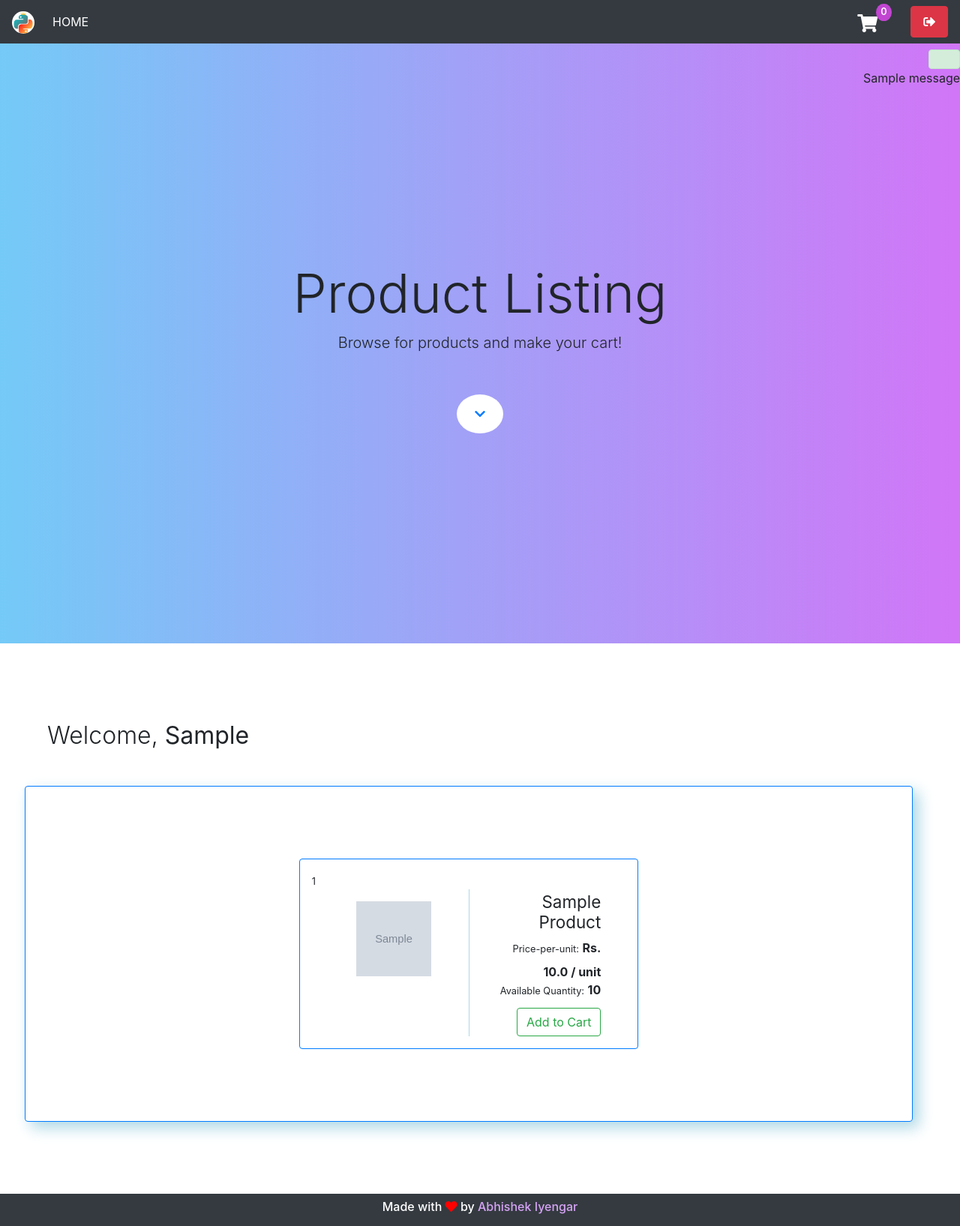
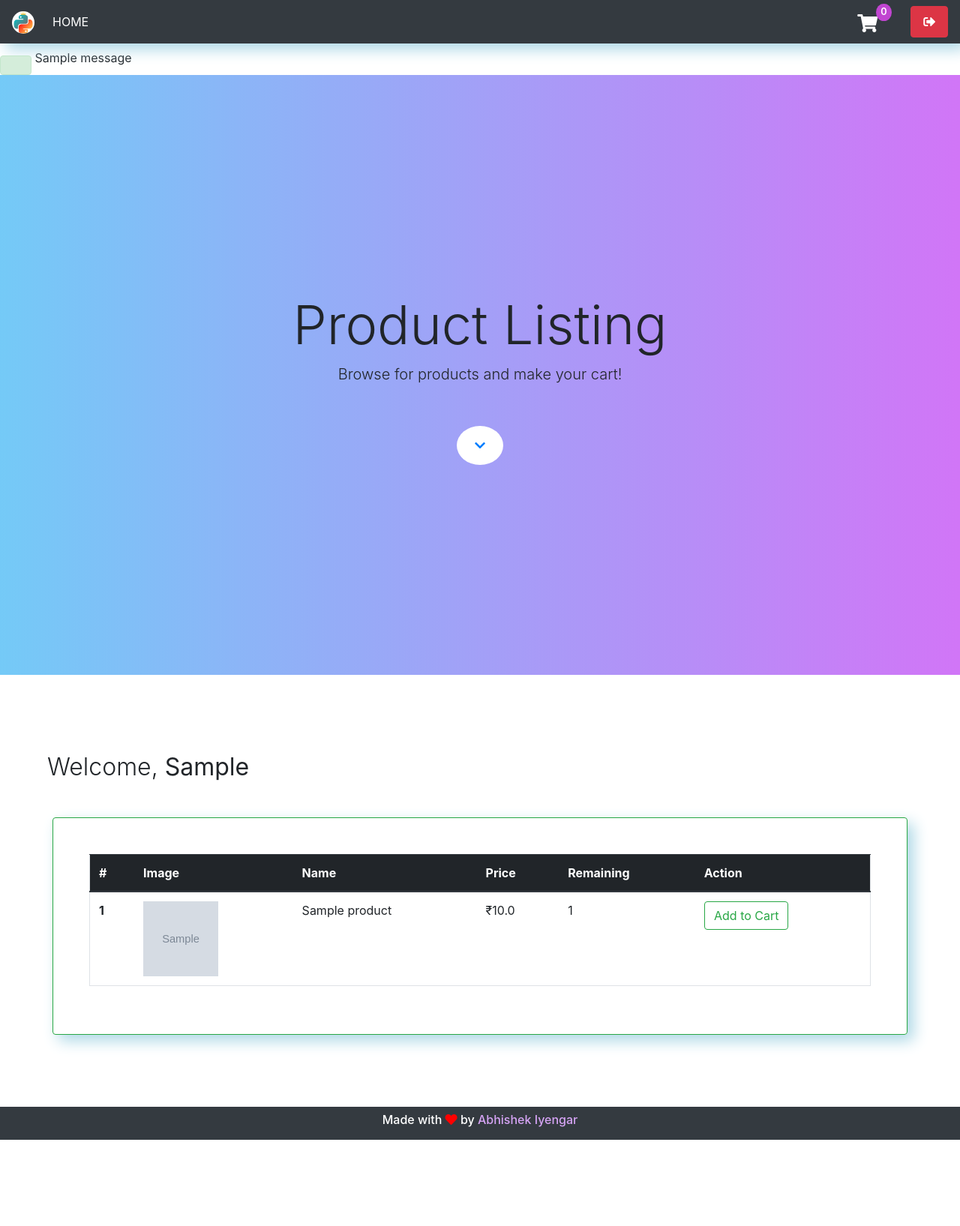
Before and after one commit to tinshade/KonsulteraIntern, a Django app: page /inventory/listing/ in a window 1280 px wide. Shown: the whole page at 75% size. After the commit the page ends 1520 px from the top, so only its background shows below. Run offline with Django 3.2, Linux system fonts and the light colour scheme; a user stored in the database is signed in; tables that the repository leaves empty hold one stand-in row (values such as "Sample post"); grey boxes marked "Sample" are stand-in pictures; one stand-in notice (Sample message) is shown; data that the repository does not hold is empty; some libraries are stand-ins or nearby versions.

Commit message:
Almost Done

```diff
--- a/cart/urls.py
+++ b/cart/urls.py
@@ -7,5 +7,6 @@ urlpatterns = [
     path('', views.cart, name="cart"),
     path('checkout/', views.checkout, name="checkout"),
     path('update_item/', views.update_item, name="update_item"),
+    path('remove_item/', views.remove_item, name="remove_item"),
     path('get_items/', views.get_items, name="get_items"),
 ]+ static(settings.MEDIA_URL, document_root = settings.MEDIA_ROOT)
--- a/cart/views.py
+++ b/cart/views.py
@@ -39,8 +39,35 @@ def get_items(request):
     orderItem = OrderItem.objects.filter(ordered_by=order)
     items_in_cart = ""
     for each in orderItem:
-        items_in_cart+=str(each)
+        items_in_cart+=(str(each.product.pk)+"_")
     return JsonResponse({"cart_items":order.get_cart_items, "items": items_in_cart}, safe=False)
+
+
+#Delete Items in Cart
+@login_required
+def remove_item(request):
+    data = json.loads(request.body)
+    productId = data['productId']
+    response = {"dataFor":productId, "orderQty": None, "availableQty": None, "newTotal": None}
+    customer = request.user
+    product = Products.objects.get(pk=productId)
+    order, created = Cart.objects.get_or_create(customer=customer, order_status=False)
+    orderItem, created = OrderItem.objects.get_or_create(ordered_by=order, product = product)
+    product.product_quantity = (product.product_quantity + orderItem.quantity)
+    product.save()
+    orderItem.delete()
+    response['orderQty'] = -1
+    response['availableQty'] = product.product_quantity
+    response['newTotal'] = float(orderItem.get_total)
+
+    context = {
+        "response": response,
+        "cart_items":order.get_cart_items,
+        "grand_total": float(order.get_grand_total)
+    }
+    return JsonResponse(context, safe=False)
+
+
 
 #Update Items in Cart
 @login_required
@@ -48,40 +75,48 @@ def update_item(request):
     data = json.loads(request.body)
     productId = data['productId']
     action = data['action']
-
-    orderItemStatus = {"status": None, "reason":""}
-    productInvStatus = {"status": None, "reason":""}
-
+    value = int(data['value'])
+    response = {"dataFor":productId, "orderQty": None, "availableQty": None, "newTotal": None}
     customer = request.user
     product = Products.objects.get(pk=productId)
     order, created = Cart.objects.get_or_create(customer=customer, order_status=False)
     orderItem, created = OrderItem.objects.get_or_create(ordered_by=order, product = product)
 
     if action == 'add':
-        orderItem.quantity = (orderItem.quantity + 1)
+        orderItem.quantity = (orderItem.quantity)
         product.product_quantity = (product.product_quantity - 1)
-    elif action == 'remove':
-        orderItem.quantity = (orderItem.quantity - 1)
-        product.product_quantity = (product.product_quantity + 1)
+        product.save()
+        orderItem.save()
+        response['orderQty'] = orderItem.quantity
+        response['availableQty'] = product.product_quantity
+    elif action == 'custom':
+        #User chose to reduce items
+        if orderItem.quantity>value and value >= 0:
+            difference =  orderItem.quantity-value
+            orderItem.quantity = (orderItem.quantity - (difference))
+            product.product_remaining = (product.product_remaining + (difference))
+            product.save()
+            orderItem.save()
+            response['orderQty'] = orderItem.quantity
+            response['availableQty'] = product.product_remaining
+            response['newTotal'] = float(orderItem.get_total)
+        #User chose to add items
+        elif orderItem.quantity<value:
+            difference =  value-orderItem.quantity
+            orderItem.quantity = (orderItem.quantity + (difference))
+            product.product_remaining = (product.product_remaining - (difference))
+            product.save()
+            orderItem.save()
+            response['orderQty'] = orderItem.quantity
+            response['availableQty'] = product.product_remaining
+            response['newTotal'] = float(orderItem.get_total)
+        else:
+            pass
     else:
-        orderItem.quantity = (orderItem.quantity + 1)
-        product.product_quantity = (product.product_quantity - 1)
-
-    product.save()
-    orderItem.save()
-    if orderItem.quantity <= 0:
-        orderItem.delete()
-        orderItemStatus['status']:False
-        orderItemStatus['reason']:"Selected quantity reached zero."
-
-    if product.product_quantity <= 0:
-        productInvStatus['status']:False
-        productInvStatus['reason']:"Inventory has ran out of items."
-
-
+        pass
     context = {
-        "orderItemStatus": orderItemStatus,
-        "productInvStatus": productInvStatus,
-        "cart_items":order.get_cart_items
+        "response": response,
+        "cart_items":order.get_cart_items,
+        "grand_total": float(order.get_grand_total)
     }
     return JsonResponse(context, safe=False)
--- a/inventory/forms.py
+++ b/inventory/forms.py
@@ -4,4 +4,4 @@ from .models import Products
 class CRUDProductForm(ModelForm):
     class Meta:
         model = Products
-        exclude = ['product_owner']
+        exclude = ['product_owner', 'product_remaining']
--- a/inventory/models.py
+++ b/inventory/models.py
@@ -7,8 +7,9 @@ User = get_user_model()
 class Products(models.Model):
     product_owner = models.ForeignKey(User, default=1, on_delete=models.CASCADE, blank=False, null=False)
     product_name = models.CharField(max_length=150, blank=False)
-    product_price = models.FloatField(validators=[MinValueValidator(0.0)],default=0.0, blank=False)
+    product_price = models.FloatField(default=0.0, blank=False)
     product_quantity = models.PositiveIntegerField(default=0, blank=False)
+    product_remaining = models.PositiveIntegerField(default=0, blank=False)
     choices = (("Active",'Active'), ("Inactive",'Inactive'))
     product_status = models.CharField(max_length=8, default="Inactive", choices=choices)
     product_image = models.ImageField(upload_to='products', null=False, blank=False)
--- a/inventory/static/js/cart.js
+++ b/inventory/static/js/cart.js
@@ -1,21 +1,3 @@
-let updateBtns = document.getElementsByClassName('update-cart')
-
-
-for(let i=0; i<updateBtns.length; i++){
-    updateBtns[i].addEventListener('click', function(){
-        let productId = this.dataset.product
-        let action = this.dataset.action
-        if(action === "cart_add"){
-            let btnId = "btn_"+productId.toString()
-            let currentBtn = document.getElementById(btnId);
-            currentBtn.innerHTML = "ADDED"
-            currentBtn.disabled = true
-        }
-        updateUserOrder(productId, action)
-    })
-}
-
-
 const urlget = "/cart/get_items/"
 fetch(urlget, {
     method: 'GET',
@@ -28,50 +10,119 @@ for(let i=0; i<updateBtns.length; i++){
     return response.json();
 })
 .then((data)=>{
-        //console.log(data)
-        try {
+    if(String(window.location.href).includes('cart')){
         document.getElementById('cart_items').innerHTML = data.cart_items
+    }else{
+        document.getElementById('cart_items').innerHTML = data.cart_items
+        console.log(data)
         if(data.items.length>0){
-                let dataArray = data.items.split('')
+            let dataArray = data.items.split('_')
+            dataArray.pop()
             dataArray.map(item =>{
                 console.log(item)
                 let btnId = "btn_"+item
                 let currentBtn = document.getElementById(btnId);
-                    //TODO: Change into CSS class
                 currentBtn.innerHTML = "ADDED"
                 currentBtn.disabled = true
             })
         }
-        } catch (error) {
-           console.log("In cart")
     }
 
 });
 
+let removeBtns = document.getElementsByClassName('remove-item')
+    for(let i=0; i<removeBtns.length; i++){
+        removeBtns[i].addEventListener('click', function(){
+            let productId = this.dataset.product
+            let counter = this.dataset.counter
+            removeItem(productId, counter)
+        })
+    }
+
 
 const setValue = (value, maxVal, id) =>{
+    let pid = parseInt(id.split('_')[1]);
     if(value > maxVal){
-            document.getElementById(id).value = maxVal;
+        //document.getElementById(id).value = maxVal;
+        updateUserOrder(pid,'custom',parseInt(maxVal))
     }else if(value < 0){
-            document.getElementById(id).value = 0;
+        //document.getElementById(id).value = 0;
+        updateUserOrder(pid,'custom',0)
+    }else{
+        updateUserOrder(pid,'custom',parseInt(value))
     }
 }
-function updateUserOrder(productId, action){
+
+
+async function updateUserOrder(productId, action, value=0){
     const urlpost = '/cart/update_item/'
-
-    fetch(urlpost, {
+    await fetch(urlpost, {
         method: 'POST',
         headers:{
             'Content-Type':'application/json',
             'X-CSRFToken':csrftoken,
         },
-        body: JSON.stringify({'productId':productId, 'action':action})
+        body: JSON.stringify({'productId':productId, 'action':action, 'value': value})
     })
     .then((response)=>{
         return response.json();
     })
     .then((data)=>{
         console.log('Data:', data)
-        document.getElementById('cart_items').innerHTML = data.cart_items
+        document.getElementById('cart_items').innerHTML = data.cart_items;
+        if(String(window.location.href).includes('cart')){
+            document.getElementById('availableQty_'+String(data.response.dataFor)).innerHTML = data.response.availableQty;
+            document.getElementById('newTotal_'+String(data.response.dataFor)).innerHTML = data.response.newTotal;
+            document.getElementById('grand_total').innerHTML = data.grand_total;
+            document.getElementById('grand_items').innerHTML = data.cart_items
+        }
     });
 }
+
+function removeItem(productId, counter){
+    const urldelete = '/cart/remove_item/'
+    fetch(urldelete, {
+        method:'POST',
+        headers:{
+            'Content-Type':'application/json',
+            'X-CSRFToken':csrftoken,
+        },
+        body: JSON.stringify({'productId': productId})
+    })
+    .then((response)=>{
+        return response.json();
+    })
+    .then((data)=>{
+        console.log(data)
+        document.getElementById('cart_items').innerHTML = data.cart_items;
+        document.getElementById('tr_'+String(counter)).style.display= "none";
+        document.getElementById('grand_total').innerHTML = data.grand_total;
+        document.getElementById('grand_items').innerHTML = data.cart_items
+        if(data.cart_items === 0){
+            document.getElementById('checkout_div').style.display = "none"
+        }else{
+            document.getElementById('checkout_div').style.display = "inherit"
+        }
+    })
+}
+
+
+function deleteItemAdmin(productId, counter){
+    const urladmindelete = '/inventory/delete_admin_item/'
+    fetch(urladmindelete, {
+        method:'POST',
+        headers:{
+            'Content-Type':'application/json',
+            'X-CSRFToken':csrftoken,
+        },
+        body: JSON.stringify({'productId': productId})
+    })
+    .then((response)=>{
+        return response.json();
+    })
+    .then((data)=>{
+        console.log(data)
+        if(data.status === 200)
+        document.getElementById('div_'+String(counter)).style.display = 'none';
+    })
+}
--- a/inventory/static/style.css
+++ b/inventory/static/style.css
@@ -357,6 +357,7 @@ img{
     text-align: center !important;
 }
 
+
 /* MOBILE */
 @media only screen and (max-width: 1100px){
     .cart-n-number{
--- a/inventory/templates/base.html
+++ b/inventory/templates/base.html
@@ -104,15 +104,14 @@
     </section>
     <!-- NAVBAR END -->
     <!-- SECTION FOR THE FLASH MESSAGES -->
-    <section id="messages" class="hvr-backward" style="position: absolute; right:0px; top: 50px; z-index: 2;">
-        {% if messages %}
-            {% for message in messages %}
-                <div style="width: fit-content;" class="alert ml-auto mt-3 alert-{{message.tags}}"></div>
-                    <span>{{message}}</span>
-                </div>
-            {% endfor %}
-        {% endif %}
-    </section>
+    {% if messages %}
+        {% for message in messages %}
+            <div class="alert mt-3 hvr-backward alert-{{message.tags}}"></div>
+                {{message}}
+            </div>
+        {% endfor %}
+    {% endif %}
+
     <!-- MAIN BLOCK START. -->
     <section id="main">
         {% block body %}
--- a/inventory/templates/listing.html
+++ b/inventory/templates/listing.html
@@ -28,58 +28,115 @@
             {% endif %}
         </div>
 
-        <div class="row container-fluid border border-primary rounded shadow p-5 my-5">
-        {% for product in products %}
-        <div class="col-lg-5 col-sm-12 col-md-5 mx-auto my-5 p-3 rounded border border-primary">
-            <small >
-                {{forloop.counter}}
-            </small>
-            <div class="row px-4">
-                <div class="text-center col-lg-6 col-md-6 col-sm-12 py-3 px-4">
-                    <img src={{product.product_image.url}} style="height: 100px; width: 100px;" alt={{product.product_name}}/>
-                </div>
-                <div class="col-lg-6 col-md-6 col-sm-12 pt-1 px-4 text-right magic-border">
-                    <h5 class="display-4 text-capitalize" style="font-size: 1.4em !important; font-weight: 400;">{{product.product_name}}</h5>
-                    <label><small>Price-per-unit:</small></label>
-                    <strong>Rs. {{product.product_price}} / unit</strong>
-                    <br/>
-                    <label><small>Available Quantity:</small></label>
-                    <strong>{{product.product_quantity}}</strong>
-                    <div class="mt-1">
+        <div class="container my-5 p-5 border border-success rounded shadow">
+            {% if products %}
+            <table class="table border table-hover" >
+                <thead class="thead-dark">
+                    <tr>
+                        <th scope="col">#</th>
+                        <th scope="col">Image</th>
+                        <th scope="col">Name</th>
+                        <th scope="col">Price</th>
+                        <th scope="col">Remaining</th>
+                        {% if user.profile.usertype == 'Admin' %}
+                        <th scope="col">Status</th>
+                        {% endif %}
+                        <th scope="col">Action</th>
+                    </tr>
+                </thead>
+                <tbody id="items_cart">
+
+                    {%for item in products%}
+                    <tr id="tr_{{forloop.counter}}">
+                        <th scope="row">{{forloop.counter}}</th>
+                        <td>
+                            <img height="100px" width="100px" src="{{item.product_image.url}}" alt={{item.product_name}} />
+                        </td>
+                        <td>
+                            {{item.product_name}}
+                        </td>
+                        <td>
+                            ₹{{item.product_price}}
+                        </td>
+                        <td>
+                            <span id="td_{{item.pk}}">{{item.product_remaining}}</span>
+                        </td>
+                        {% if user.profile.usertype == 'Admin' %}
+                        <td>
+                            {{item.product_status}}
+                        </td>
+                        {% endif %}
+                        <td>
                             {% if user.profile.usertype == 'User' %}
                                 <button
-                            id = "btn_{{product.pk}}"
-                            data-product="{{product.pk}}"
-                            data-action="cart_add"
+                                    id = "btn_{{item.pk}}"
+                                    data-product="{{item.pk}}"
+                                    data-action="add"
                                     class="btn btn-outline-success rounded shadow update-cart hvr-float"
-                            title="Add to your cart"
                                 >
                                     Add to Cart
                                 </button>
                             {% else %}
                                 <a
-                            href="{% url 'edit_item' product.pk %}"
+                                    href="{% url 'edit_item' item.pk %}"
                                     title="Edit this item!"
                                     class="btn btn-outline-info rounded hvr-float"
                                 >
                                     <i class="fas fa-pen"></i>
                                 </a>
-                        <a
-                            href="{% url 'delete_item' product.pk %}"
+                                <button
+                                    data-product = {{item.pk}}
+                                    data-counter = {{forloop.counter}}
                                     title="Delete this item!"
-                            class="btn btn-outline-danger rounded hvr-float"
+                                    class="btn btn-outline-danger rounded hvr-float delete-item-admin"
                                 >
                                     <i class="fas fa-trash"></i>
-                        </a>
+                                </button>
+                            {% endif %}
+                        </td>
+                    </tr>
+                    {%endfor%}
+
+
+                </tbody>
+            </table>
+            {% else %}
+            <div class="container text-center">
+                <img src="{% static '/images/empty_cart.png' %}" alt="Empty inventory" class="img-fluid rounded-circle" height="50%" width="50%" />
+                <h1>No items in inventory</h1>
             {% endif %}
         </div>
+
     </div>
-            </div>
-        </div>
-        {% endfor %}
-        </div>
-    </div>
+    <script>
 
+        let updateBtns = document.getElementsByClassName('update-cart')
+        for(let i=0; i<updateBtns.length; i++){
+            updateBtns[i].addEventListener('click', function(){
+                let productId = this.dataset.product
+                let action = this.dataset.action
+                if(action === "add"){
+                    let btnId = "btn_"+productId.toString()
+                    let currentBtn = document.getElementById(btnId);
+                    currentBtn.innerHTML = "ADDED"
+                    currentBtn.disabled = true
+                    let qtyLabel = document.getElementById("td_"+productId.toString())
+                    let current = parseInt(qtyLabel.innerHTML)
+                    qtyLabel.innerHTML = String(parseInt(current)-1)
+                }
+                updateUserOrder(productId, action)
+            })
+        }
+
+        let deleteAdminBtns = document.getElementsByClassName('delete-item-admin')
+        for(let i=0; i<deleteAdminBtns.length; i++){
+            deleteAdminBtns[i].addEventListener('click', function(){
+                let productId = this.dataset.product
+                let counter = this.dataset.counter
+                deleteItemAdmin(productId, counter)
+            })
+        }
+    </script>
 
 </section>
 {% endblock %}
--- a/inventory/urls.py
+++ b/inventory/urls.py
@@ -7,5 +7,6 @@ urlpatterns = [
    path('item_details/item/', views.crud_product, name="add_item"),
    path('item_details/item/<int:pk>', views.crud_product, {}, 'edit_item'),
    path('delete_item/<int:pk>', views.delete_item,{},'delete_item'),
+   path('delete_admin_item/', views.delete_admin_item,{},'delete_admin_item'),
 
 ]+static(settings.MEDIA_URL, document_root = settings.MEDIA_ROOT)
--- a/inventory/views.py
+++ b/inventory/views.py
@@ -4,15 +4,15 @@ from django.contrib.auth.decorators import login_required
 from django.contrib import messages
 from .forms import CRUDProductForm
 from .models import Products
-from django.http import HttpResponseForbidden
-
+from django.http import HttpResponseForbidden, JsonResponse
+import json
 
 #Landing Page
 @login_required
 def listing(request):
     usertype = request.user.profile.usertype
     if usertype == "User":
-        products = Products.objects.all()
+        products = Products.objects.filter(product_status = 'Active')
     else:
         products = Products.objects.filter(product_owner=request.user)
     context = {
@@ -37,6 +37,7 @@ def crud_product(request, pk=None):
     if request.POST and form.is_valid():
         instance = form.save(commit=False)
         instance.user = request.user
+        instance.product_remaining = request.POST.get('product_quantity')
         instance.save()
         messages.success(request, "Operation successful!")
         return redirect('listing')
@@ -51,5 +52,14 @@ def crud_product(request, pk=None):
 def delete_item(request,pk):
     Products.objects.filter(id=pk).delete()
     messages.success(request, "Product was deleted successfully!")
-    items = Products.objects.filter(product_owner=request.user)
+    #items = Products.objects.filter(product_owner=request.user)
     return redirect('listing')
+
+
+#Delete Items in Cart
+@login_required
+def delete_admin_item(request):
+    data = json.loads(request.body)
+    productId = data['productId']
+    Products.objects.filter(id=productId).delete()
+    return JsonResponse({"status": 200}, safe=False)
```
Also changed, not shown: cart/templates/cart.html (+14 -14 lines), inventory/migrations/0002_auto_20210328_2025.py (added), inventory/static/images/empty_cart.png (added). Lines whose indentation alone changed are shown as unchanged.
